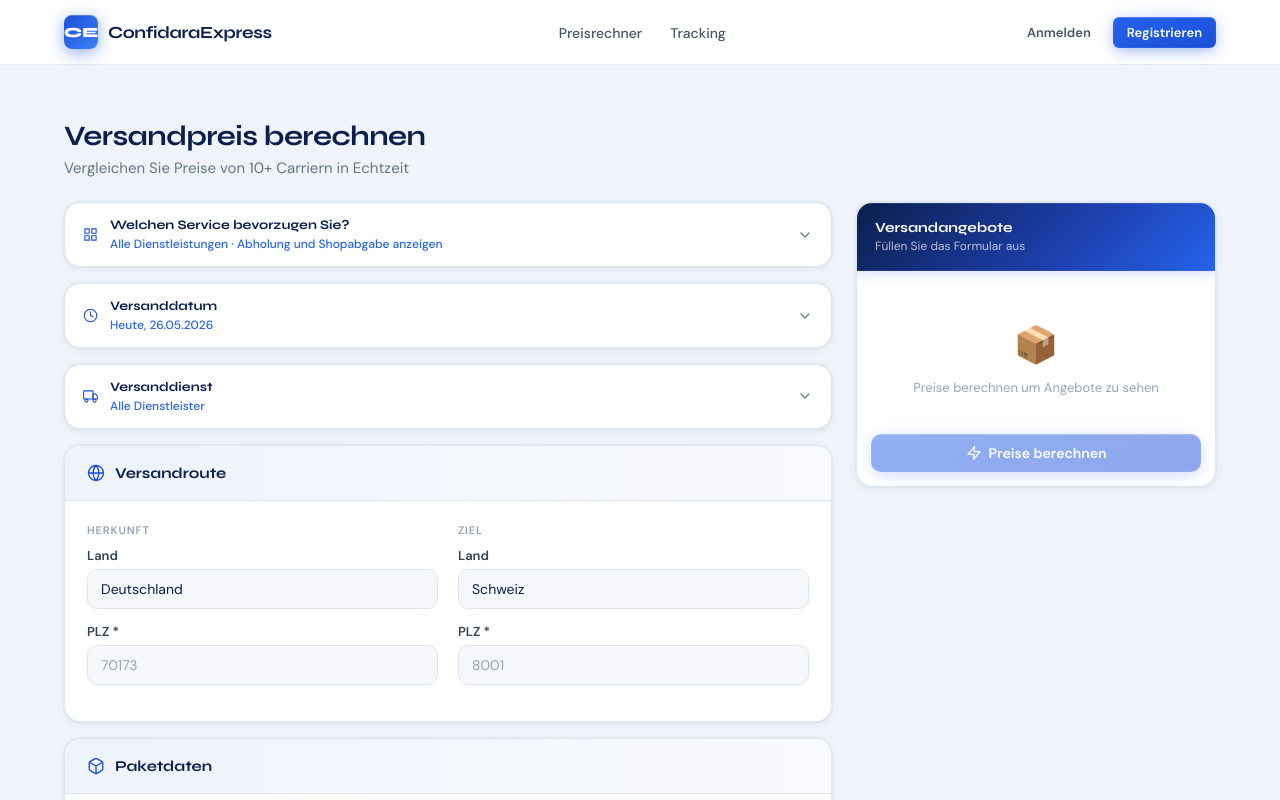
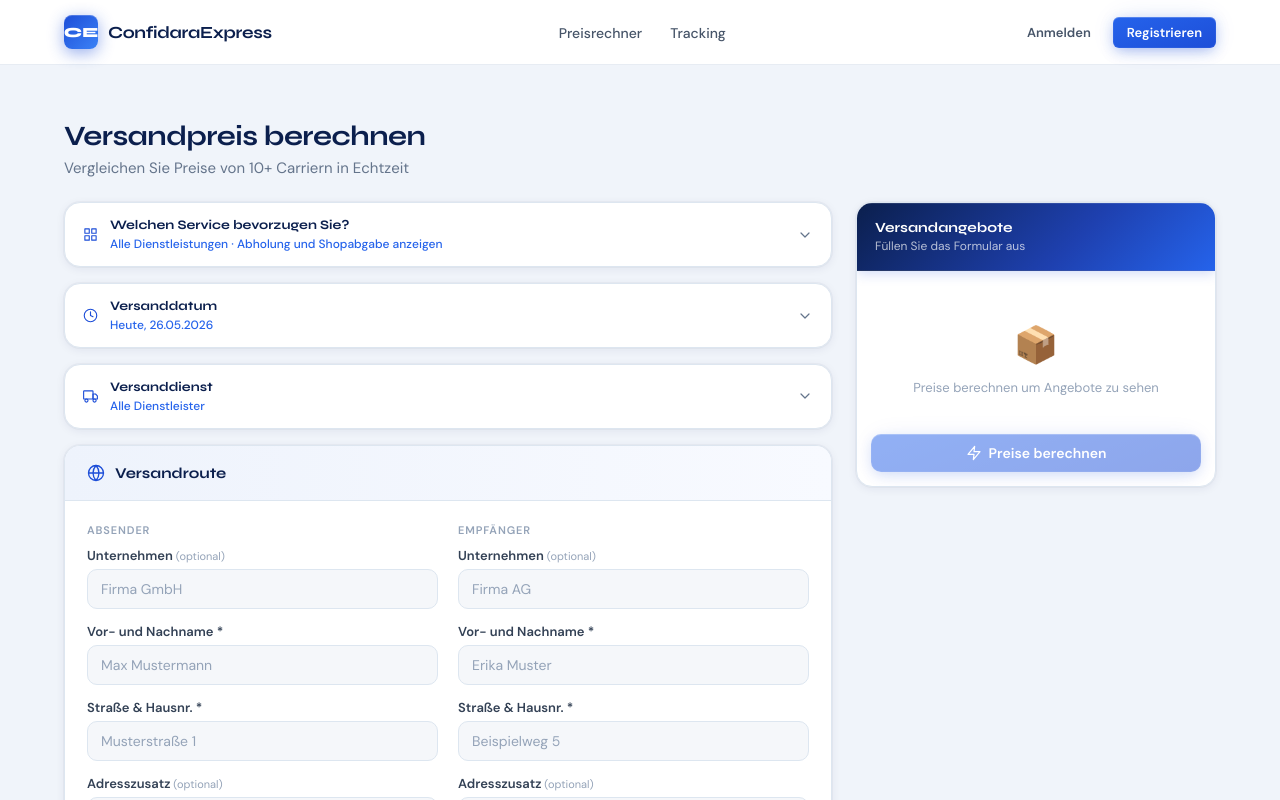
Before and after one commit to confidaraexpress-cloud/confidaraexpress-preisrechner, a React (Vite) app: page /calculator in a window 1280 px wide. Shown: the top 800 px of the page. Built offline with nearby package versions, Linux system fonts and the light colour scheme.

Commit message:
Revert "feat(calculator): simplify to country+zip route fields only"
This reverts commit dfd116588a993f28a988a7de491c56b8705584a5.

```diff
--- a/src/pages/CalculatorPage.jsx
+++ b/src/pages/CalculatorPage.jsx
@@ -61,12 +61,12 @@ export default function CalculatorPage() {
   const navigate = useNavigate();
 
   // ── Service filter ──
-  const [serviceFilter, setServiceFilter]         = useState("all");
+  const [serviceFilter, setServiceFilter]     = useState("all");
   const [serviceFilterOpen, setServiceFilterOpen] = useState(false);
 
   // ── Shipping date ──
   const [shippingDate, setShippingDate] = useState(() => todayISO());
-  const [datePickerOpen, setDatePickerOpen]       = useState(false);
+  const [datePickerOpen, setDatePickerOpen]   = useState(false);
 
   // ── Sort ──
   const [sortMode, setSortMode] = useState("recommended");
@@ -77,30 +77,48 @@ export default function CalculatorPage() {
   const [availableCarriers, setAvailableCarriers]     = useState([]);
   const carrierRef = useRef(null);
 
-  // ── Form — only route + package fields ──
+  // ── Form ──
   const [form, setForm] = useState({
-    from_country: user?.country || "DE",
-    from_zip:     user?.zip     || "",
-    to_country:   "CH",
-    to_zip:       "",
+    // Absender
+    s_company:  user?.company_name || "",
+    s_fullName: user?.name         || "",
+    s_street:   user?.street       || "",
+    s_addition: "",
+    s_zip:      user?.zip          || "",
+    s_city:     user?.city         || "",
+    s_country:  user?.country      || "DE",
+    s_phone:    user?.phone        || "",
+    s_email:    user?.email        || "",
+    // Empfänger
+    r_company:  "",
+    r_fullName: "",
+    r_street:   "",
+    r_addition: "",
+    r_zip:      "",
+    r_city:     "",
+    r_country:  "CH",
+    r_phone:    "",
+    r_email:    "",
+    // Paket
     weight: "", length: "", width: "", height: "",
+    // Filter
     max_price: "", max_days: "",
   });
 
   // ── Results ──
-  const [tariffs, setTariffs]       = useState([]);
-  const [filtered, setFiltered]     = useState([]);
+  const [tariffs, setTariffs]     = useState([]);
+  const [filtered, setFiltered]   = useState([]);
   const [shipmentId, setShipmentId] = useState(null);
-  const [selected, setSelected]     = useState(null);
-  const [loading, setLoading]       = useState(false);
-  const [error, setError]           = useState("");
+  const [selected, setSelected]   = useState(null);
+  const [loading, setLoading]     = useState(false);
+  const [error, setError]         = useState("");
   const [hasResults, setHasResults] = useState(false);
 
   const selectedOption = SERVICE_OPTIONS.find(o => o.id === serviceFilter) || SERVICE_OPTIONS[0];
 
   const carrierLabel =
-    carrierFilters.length === 0 ? "Alle Dienstleister" :
-    carrierFilters.length <= 2  ? carrierFilters.join(", ") :
+    carrierFilters.length === 0   ? "Alle Dienstleister" :
+    carrierFilters.length <= 2    ? carrierFilters.join(", ") :
     `${carrierFilters.length} ausgewählt`;
 
   const upd = (k, v) => setForm(p => ({ ...p, [k]: v }));
@@ -111,7 +129,21 @@ export default function CalculatorPage() {
     ? Math.max(Number(form.weight), Number(volWeight)).toFixed(2) : form.weight || null;
 
   const calcValid =
-    !!form.from_zip && !!form.to_zip && !!form.weight;
+    !!form.weight &&
+    !!form.s_fullName && !!form.s_street && !!form.s_zip && !!form.s_city &&
+    !!form.r_fullName && !!form.r_street && !!form.r_zip && !!form.r_city;
+
+  const buildParty = (p) => ({
+    ...(form[`${p}_company`]  ? { company:         form[`${p}_company`]  } : {}),
+    fullName:        form[`${p}_fullName`],
+    streetAndNumber: form[`${p}_street`],
+    ...(form[`${p}_addition`] ? { addressAddition: form[`${p}_addition`] } : {}),
+    postalCode:      form[`${p}_zip`],
+    city:            form[`${p}_city`],
+    country:         form[`${p}_country`],
+    ...(form[`${p}_phone`] ? { phone: form[`${p}_phone`] } : {}),
+    ...(form[`${p}_email`] ? { email: form[`${p}_email`] } : {}),
+  });
 
   const resetResults = () => {
     setHasResults(false);
@@ -175,22 +207,18 @@ export default function CalculatorPage() {
   };
 
   const calculate = async () => {
-    if (!calcValid) { setError("Bitte Herkunfts-PLZ, Ziel-PLZ und Gewicht angeben"); return; }
+    if (!calcValid) { setError("Bitte alle Pflichtfelder ausfüllen (Absender, Empfänger, Gewicht)"); return; }
     setError(""); setLoading(true); setSelected(null);
     try {
       const r = await fetch(`${API}/api/jumingo/calculate-price`, {
         method: "POST", headers: jsonH,
         body: JSON.stringify({
-          from_country:   form.from_country,
-          from_zip:       form.from_zip,
-          to_country:     form.to_country,
-          to_zip:         form.to_zip,
-          weight:         Number(form.weight),
-          length:         Number(form.length) || 30,
-          width:          Number(form.width)  || 20,
-          height:         Number(form.height) || 15,
-          serviceFilter:  serviceFilter,
-          shippingDate:   shippingDate,
+          weight: Number(form.weight), length: Number(form.length) || 30,
+          width: Number(form.width) || 20, height: Number(form.height) || 15,
+          sender:    buildParty("s"),
+          recipient: buildParty("r"),
+          serviceFilter: serviceFilter,
+          shippingDate: shippingDate,
           carrierFilters: carrierFilters,
         })
       });
@@ -204,6 +232,35 @@ export default function CalculatorPage() {
     } catch (e) { setError(e.message); }
     setLoading(false);
   };
+
+  // ── Render helpers for address fields ──
+  const addrField = (p, key, label, type = "text", placeholder = "", optional = false) => (
+    <div className="field">
+      <label className="field-label">
+        {label}{optional && <span className="field-optional"> (optional)</span>}
+      </label>
+      <input
+        className="field-input"
+        type={type}
+        value={form[`${p}_${key}`]}
+        onChange={e => upd(`${p}_${key}`, e.target.value)}
+        placeholder={placeholder}
+      />
+    </div>
+  );
+
+  const countrySelect = (p) => (
+    <div className="field">
+      <label className="field-label">Land</label>
+      <select
+        className="field-input field-select"
+        value={form[`${p}_country`]}
+        onChange={e => upd(`${p}_country`, e.target.value)}
+      >
+        {countries.map(c => <option key={c.code} value={c.code}>{c.name}</option>)}
+      </select>
+    </div>
+  );
 
   return (
     <div className="page-with-navbar">
@@ -345,58 +402,54 @@ export default function CalculatorPage() {
               )}
             </div>
 
-            {/* ── Versandroute — Land + PLZ ── */}
+            {/* ── Versandroute — full address forms ── */}
             <div className="calc-panel mb-16">
               <div className="calc-panel-header"><Icon n="globe" s={18} c="#1D4ED8" /><h3>Versandroute</h3></div>
               <div className="calc-panel-body">
                 <div className="booking-addr-grid">
 
-                  {/* Herkunft */}
+                  {/* Absenderadresse */}
                   <div>
-                    <div className="calc-section-title">Herkunft</div>
+                    <div className="calc-section-title">Absender</div>
+                    {addrField("s", "company",  "Unternehmen",         "text",  "Firma GmbH",       true)}
+                    {addrField("s", "fullName", "Vor- und Nachname *", "text",  "Max Mustermann")}
+                    {addrField("s", "street",   "Straße & Hausnr. *",  "text",  "Musterstraße 1")}
+                    {addrField("s", "addition", "Adresszusatz",        "text",  "Etage, c/o …",     true)}
+                    <div className="field-row field-row-2">
                       <div className="field">
-                      <label className="field-label">Land</label>
-                      <select
-                        className="field-input field-select"
-                        value={form.from_country}
-                        onChange={e => { upd("from_country", e.target.value); resetResults(); }}
-                      >
-                        {countries.map(c => <option key={c.code} value={c.code}>{c.name}</option>)}
-                      </select>
+                        <label className="field-label">PLZ *</label>
+                        <input className="field-input" value={form.s_zip}  onChange={e => upd("s_zip",  e.target.value)} placeholder="70173" />
                       </div>
                       <div className="field">
-                      <label className="field-label">PLZ *</label>
-                      <input
-                        className="field-input"
-                        value={form.from_zip}
-                        onChange={e => { upd("from_zip", e.target.value); resetResults(); }}
-                        placeholder="70173"
-                      />
+                        <label className="field-label">Stadt *</label>
+                        <input className="field-input" value={form.s_city} onChange={e => upd("s_city", e.target.value)} placeholder="Stuttgart" />
                       </div>
                     </div>
+                    {countrySelect("s")}
+                    {addrField("s", "phone", "Telefon",  "tel",   "+49 711 …",    true)}
+                    {addrField("s", "email", "E-Mail",   "email", "max@firma.de", true)}
+                  </div>
 
-                  {/* Ziel */}
+                  {/* Empfängeradresse */}
                   <div>
-                    <div className="calc-section-title">Ziel</div>
+                    <div className="calc-section-title">Empfänger</div>
+                    {addrField("r", "company",  "Unternehmen",         "text",  "Firma AG",          true)}
+                    {addrField("r", "fullName", "Vor- und Nachname *", "text",  "Erika Muster")}
+                    {addrField("r", "street",   "Straße & Hausnr. *",  "text",  "Beispielweg 5")}
+                    {addrField("r", "addition", "Adresszusatz",        "text",  "Etage, c/o …",      true)}
+                    <div className="field-row field-row-2">
                       <div className="field">
-                      <label className="field-label">Land</label>
-                      <select
-                        className="field-input field-select"
-                        value={form.to_country}
-                        onChange={e => { upd("to_country", e.target.value); resetResults(); }}
-                      >
-                        {countries.map(c => <option key={c.code} value={c.code}>{c.name}</option>)}
-                      </select>
+                        <label className="field-label">PLZ *</label>
+                        <input className="field-input" value={form.r_zip}  onChange={e => upd("r_zip",  e.target.value)} placeholder="8001" />
                       </div>
                       <div className="field">
-                      <label className="field-label">PLZ *</label>
-                      <input
-                        className="field-input"
-                        value={form.to_zip}
-                        onChange={e => { upd("to_zip", e.target.value); resetResults(); }}
-                        placeholder="8001"
-                      />
+                        <label className="field-label">Stadt *</label>
+                        <input className="field-input" value={form.r_city} onChange={e => upd("r_city", e.target.value)} placeholder="Zürich" />
                       </div>
+                    </div>
+                    {countrySelect("r")}
+                    {addrField("r", "phone", "Telefon",  "tel",   "+41 44 …",       true)}
+                    {addrField("r", "email", "E-Mail",   "email", "erika@firma.ch", true)}
                   </div>
 
                 </div>
@@ -409,7 +462,7 @@ export default function CalculatorPage() {
               <div className="calc-panel-body">
                 <div className="field-row field-row-4">
                   <div className="field"><label className="field-label">Länge cm</label><input className="field-input" type="number" value={form.length} onChange={e => upd("length", e.target.value)} placeholder="30" /></div>
-                  <div className="field"><label className="field-label">Breite cm</label><input className="field-input" type="number" value={form.width}  onChange={e => upd("width",  e.target.value)} placeholder="20" /></div>
+                  <div className="field"><label className="field-label">Breite cm</label><input className="field-input" type="number" value={form.width} onChange={e => upd("width", e.target.value)} placeholder="20" /></div>
                   <div className="field"><label className="field-label">Höhe cm</label><input className="field-input" type="number" value={form.height} onChange={e => upd("height", e.target.value)} placeholder="15" /></div>
                   <div className="field"><label className="field-label">Gewicht kg *</label><input className="field-input" type="number" value={form.weight} onChange={e => upd("weight", e.target.value)} placeholder="5" /></div>
                 </div>
@@ -438,7 +491,7 @@ export default function CalculatorPage() {
                 <div className="calc-panel-body">
                   <div className="field-row field-row-2">
                     <div className="field"><label className="field-label">Max. Preis (€)</label><input className="field-input" type="number" value={form.max_price} onChange={e => upd("max_price", e.target.value)} placeholder="Alle" /></div>
-                    <div className="field"><label className="field-label">Max. Lieferzeit (Tage)</label><input className="field-input" type="number" value={form.max_days}  onChange={e => upd("max_days",  e.target.value)} placeholder="Alle" /></div>
+                    <div className="field"><label className="field-label">Max. Lieferzeit (Tage)</label><input className="field-input" type="number" value={form.max_days} onChange={e => upd("max_days", e.target.value)} placeholder="Alle" /></div>
                   </div>
                 </div>
               </div>
@@ -520,6 +573,7 @@ export default function CalculatorPage() {
                     {t.serviceType === "dropoff" && <span className="tariff-tag">🏪 Shopabgabe</span>}
                   </div>
 
+                  {/* Service details (shop name, pickup info, printer) */}
                   {(t.shopName || t.pickupDate || t.pickupToday || t.printerRequired) && (
                     <div className="tariff-service-row">
                       {t.serviceType === "dropoff" && t.shopName && (
@@ -537,6 +591,7 @@ export default function CalculatorPage() {
                     </div>
                   )}
 
+                  {/* Date info (delivery date/time, pickup window, availability) */}
                   {(t.availableForDate === false || t.deliveryDate || t.pickupTimeFrom) && (
                     <div className="tariff-date-row">
                       {t.availableForDate === false && (
```
Lines whose indentation alone changed are shown as unchanged.
